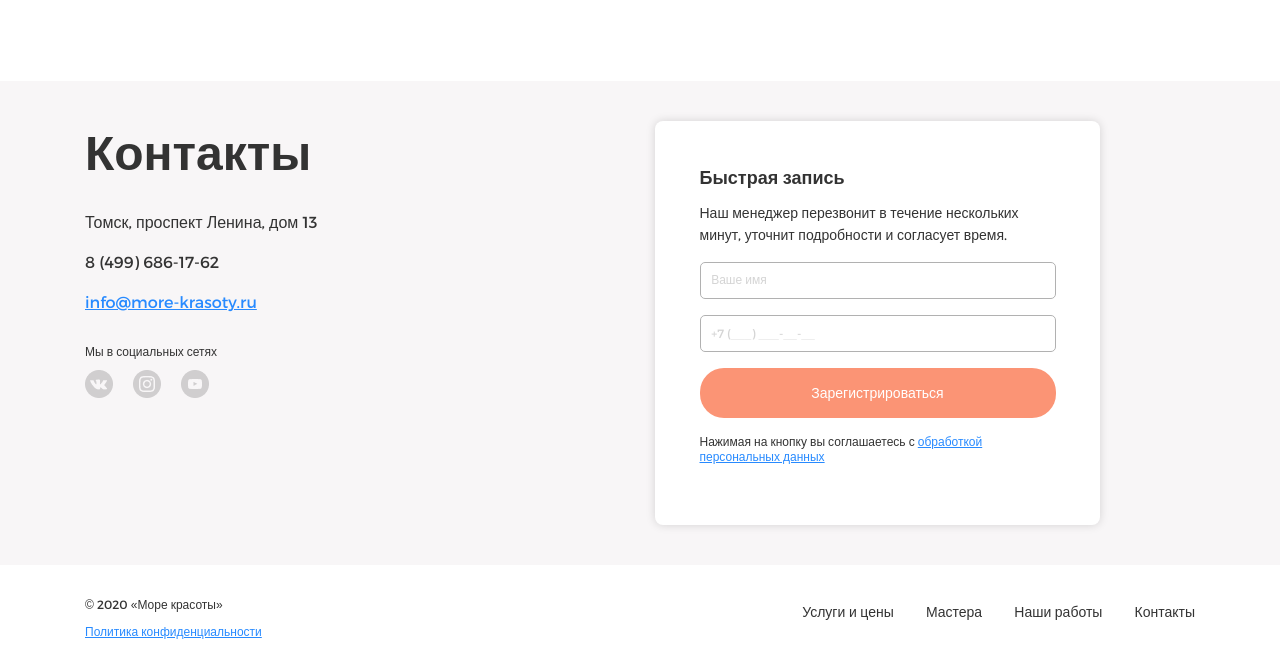
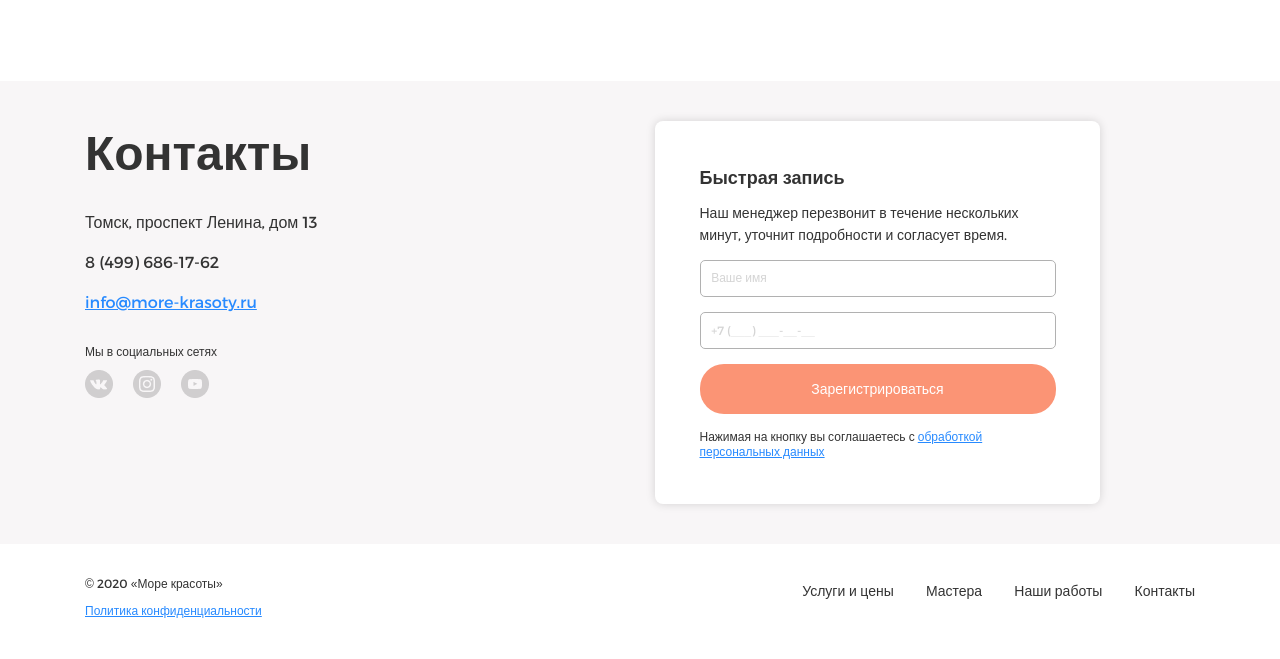
Before and after one commit to AnastasiaSerenko/lesson4, a website built with webpack: page src/index.html in a window 1280 px wide. Shown: the part 4319-4978 px from the top of the page. After the commit the page ends 4957 px from the top, so only its background shows below. Built offline with nearby package versions, Linux system fonts and the light colour scheme; files whose address does not match are found by name.

Commit message:
fixed tag for elements in form

```diff
--- a/src/index.html
+++ b/src/index.html
@@ -628,25 +628,25 @@
                             </p>
                         </div>
                         <form>
-                            <p>
-                              <input class="form-item" type="text" name="first_name" placeholder="Ваше имя">
-                            </p>
-                            <p>
-                              <input class="form-item" type="tel" name="phone" placeholder="+7 (___) ___-__-__">
-                            </p>
-                            <p>
+                            <div class="form-item">
+                              <input class="form-input" type="text" name="first_name" placeholder="Ваше имя">
+                            </div>
+                            <div class="form-item">
+                              <input class="form-input" type="tel" name="phone" placeholder="+7 (___) ___-__-__">
+                            </div>
+                            <div class="form-item">
                                 <button class="sign-up-button sign-up-button_very-big">
                                   Зарегистрироваться
                                 </button>
-                              </p>
-                            <p>
+                            </div>
+                            <div>
                                 <label>
-                                  <p class="conditions-text">
+                                  <div class="conditions-text">
                                      Нажимая на кнопку вы соглашаетесь с
                                      <a class="link" href="/conditions"> обработкой персональных данных</a>
-                                  </p>
+                                  </div>
                                 </label>
-                            </p>
+                            </div>
                         </form>
                     </div>
                 </div>
--- a/src/scss/style.scss
+++ b/src/scss/style.scss
@@ -436,9 +436,7 @@ background-image: url(/src/images/header__background.png);
     border: none;
   }
 }
-#delete-it{
-  width: 300px;
-}
+
 .scroll-arrow{
 display: flex;
 justify-content: flex-end;
@@ -495,6 +493,10 @@ justify-content: flex-end;
 }
 
 .form-item{
+  margin-bottom: 15px;
+}
+
+.form-input{
   border-radius: 5px;
   padding: 3%;
   width: 100%;
```
